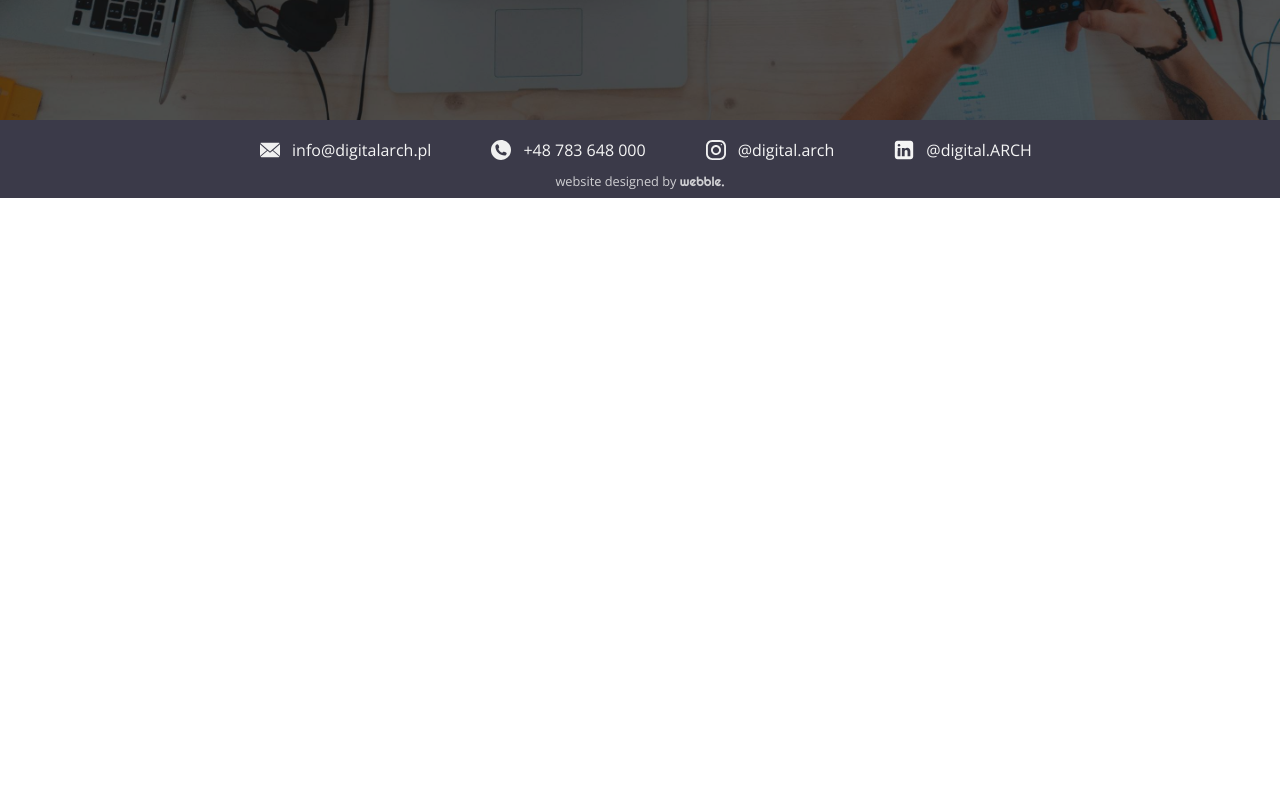
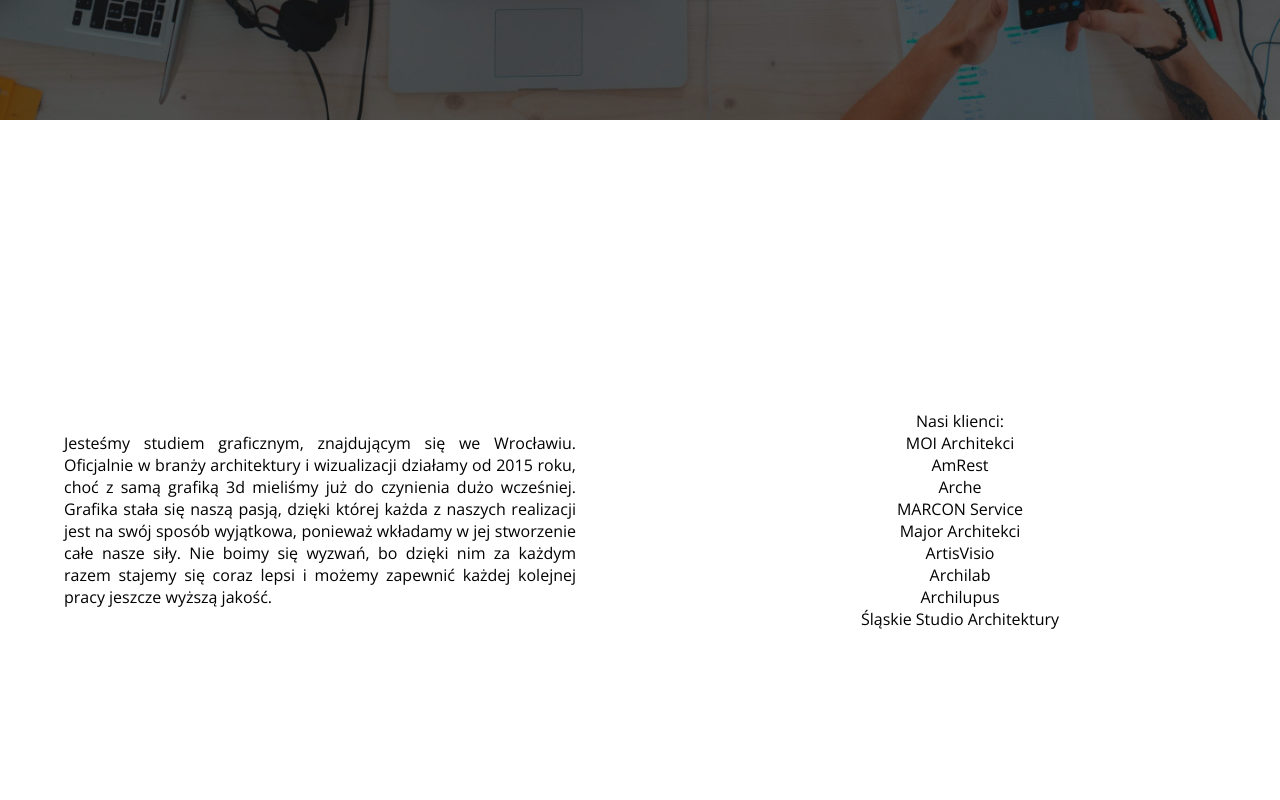
Before and after one commit to kgolec93/digital.arch.2020, a React (Create React App) app: page /about in a window 1280 px wide. Shown: the part 680-1480 px from the top of the page. Before the commit the page ends 878 px from the top, so only its background shows below. Built offline with nearby package versions, Linux system fonts and the light colour scheme.

Commit message:
About content template created

```diff
--- a/src/components/Pages/About/About.js
+++ b/src/components/Pages/About/About.js
@@ -5,13 +5,63 @@ import * as Scroll from 'react-scroll';
 import { Link, Element, Events, animateScroll as scroll, scrollSpy, scroller } from 'react-scroll'
 import banner03 from '../../../assets/img/banner03.jpg'
 
+const clients = [
+    {
+        name: 'MOI Architekci',
+        url: ''
+    },
+    {
+        name: 'AmRest',
+        url: ''
+    },
+    {
+        name: 'Arche',
+        url: ''
+    },
+    {
+        name: 'MARCON Service',
+        url: ''
+    },
+    {
+        name: 'Major Architekci',
+        url: ''
+    },
+    {
+        name: 'ArtisVisio',
+        url: ''
+    },
+    {
+        name: 'Archilab',
+        url: ''
+    },
+    {
+        name: 'Archilupus',
+        url: ''
+    },
+    {
+        name: 'Śląskie Studio Architektury',
+        url: ''
+    },
+]
 
 export const About = () => {
     return (
         <div className='aboutContainer'>
             <Banner section="Kilka słów o nas" button='Czytaj dalej' bgImage={banner03} />
             <div className="aboutWrapper">
-
+                <div>
+                    <p>
+                        Jesteśmy studiem graficznym, znajdującym się we Wrocławiu. Oficjalnie w branży architektury i wizualizacji działamy od 2015 roku, choć z samą grafiką 3d mieliśmy już do czynienia dużo wcześniej. Grafika stała się naszą pasją, dzięki której każda z naszych realizacji jest na swój sposób wyjątkowa, ponieważ wkładamy w jej stworzenie całe nasze siły. Nie boimy się wyzwań, bo dzięki nim za każdym razem stajemy się coraz lepsi i możemy zapewnić każdej kolejnej pracy jeszcze wyższą jakość.
+                    </p>
+                </div>
+                <div>
+                    Nasi klienci:
+                    {clients.map(item=>{
+                        return(
+                            <p>{item.name}</p>
+                        )
+                    })}
+                </div>
             </div>
         </div>
     )
--- a/src/components/Pages/About/About.scss
+++ b/src/components/Pages/About/About.scss
@@ -1,3 +1,22 @@
 .aboutContainer {
-
+    .aboutWrapper {
+        min-height: 100vh;
+        display: flex;
+        div {
+            display: flex;
+            justify-content: center;
+            align-items: center;
+            &:nth-child(1) {
+                flex: 1;
+                p {
+                    width: 80%;
+                    text-align: justify;
+                }
+            }
+            &:nth-child(2) {
+                flex: 1;
+                flex-direction: column;
+            }
+        }
+    }
 }
```
